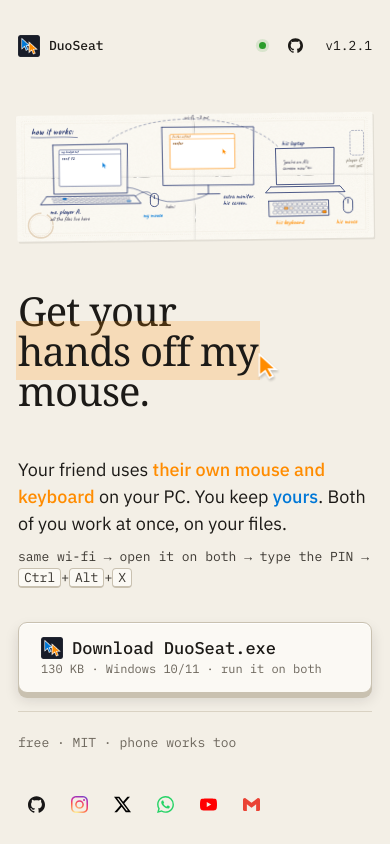
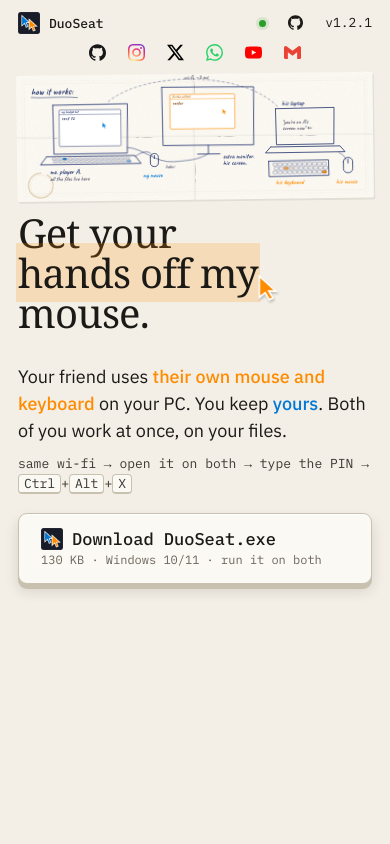
Before and after one commit to basithladdu/duoseat, a plain HTML site: page site/public/index.html in a window 390 px wide. Drawn offline with Linux system fonts and the light colour scheme; a web font is replaced by a local one.

Commit message:
Site: tighter mobile layout, socials up top on phones, drop player C

```diff
--- a/site/public/index.html
+++ b/site/public/index.html
@@ -100,8 +100,13 @@
   /* one screen on a desktop, no scrolling */
   @media (min-width: 900px) and (min-height: 600px) { body { height: 100vh; overflow: hidden; } }
   @media (max-width: 899px) {
-    body { grid-template-rows: auto auto auto auto; }
-    .napkin { padding: 4px 10px 0; }
+    body { display: flex; flex-direction: column; min-height: 0; }
+    header { order: 0; } footer { order: 1; } .napkin { order: 2; } main { order: 3; }
+    .napkin { padding: 2px 10px 0; }
+    .napkin svg { height: auto; }
+    footer { border-top: 0; padding: 2px 0 0; justify-content: center; }
+    footer > span { display: none; }
+    .so { justify-content: center; gap: 2px; }
     .wob { filter: none; }
     main { grid-template-columns: 1fr; padding: 8px 18px 18px; }
     header { padding: 12px 18px 2px; }
@@ -132,7 +137,7 @@
 
 <!-- the napkin -->
 <div class="napkin">
-<svg viewBox="0 0 1200 440" role="img" aria-label="Drawing: my laptop with all the files and my mouse; an extra monitor plugged into it is his screen; his laptop, keyboard and mouse send over wi-fi; his orange cursor works on the monitor while my blue cursor works on my laptop. Player C is drawn dashed: not yet.">
+<svg viewBox="0 0 1200 440" role="img" aria-label="Drawing: my laptop with all the files and my mouse; an extra monitor plugged into it is his screen; his laptop, keyboard and mouse send over wi-fi; his orange cursor works on the monitor while my blue cursor works on my laptop.">
   <defs>
     <filter id="wobble" x="-5%" y="-5%" width="110%" height="110%">
       <feTurbulence type="fractalNoise" baseFrequency="0.022" numOctaves="2" seed="4"/>
@@ -203,10 +208,6 @@
       <path class="ink thin wifi" d="M872 128 C 760 6, 440 4, 318 104" opacity=".75"/>
       <text class="hand fade" x="566" y="34" font-size="20" style="animation-delay:1.6s;fill:#5a5a6e">wi-fi, ~3 ms</text>
 
-      <!-- player C: not yet -->
-      <rect class="ink thin" x="1104" y="76" width="44" height="80" rx="7" stroke-dasharray="5 5" opacity=".6"/>
-      <text class="hand fade" x="1090" y="178" font-size="18" style="animation-delay:1.7s;fill:#8a8478">player C?</text>
-      <text class="hand fade" x="1098" y="196" font-size="18" style="animation-delay:1.75s;fill:#8a8478">not yet</text>
     </g>
 
     <!-- live bits: windows, typing, cursors (kept crisp, not wobbled) -->
```
